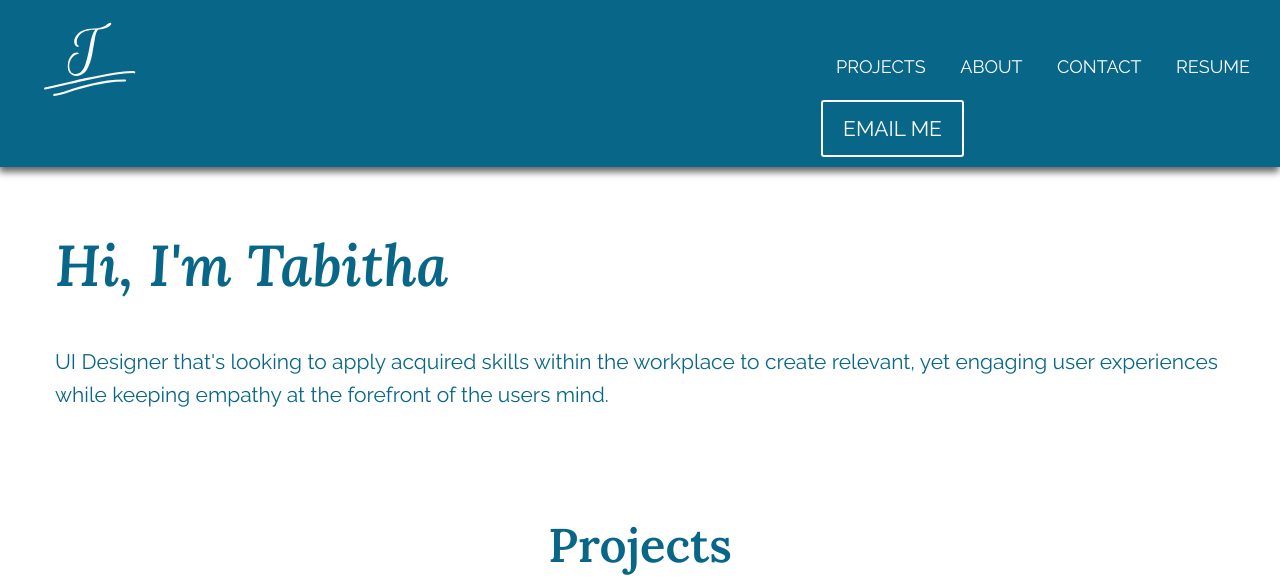
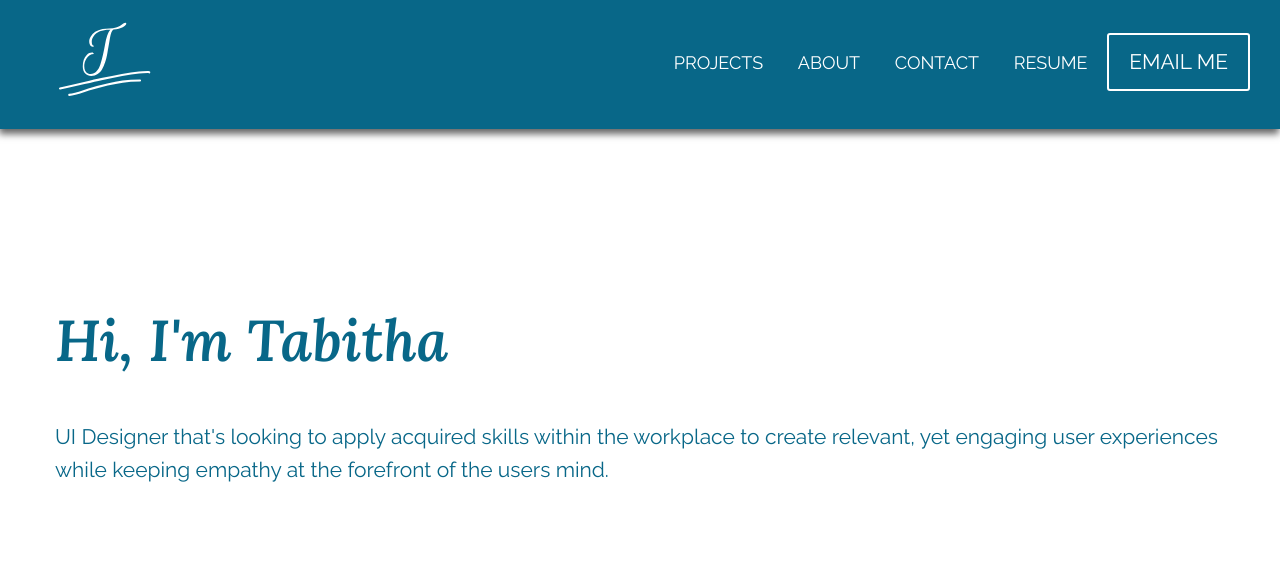
Before and after one commit to TabithaLeonard/portfolio-website, a plain HTML site: page index.html in a window 1280 px wide. Shown: the top 584 px of the page. Drawn offline with nearby package versions, Linux system fonts and the light colour scheme.

Commit message:
Fixed Header for all pgs.

```diff
--- a/css/style.css
+++ b/css/style.css
@@ -91,7 +91,7 @@ header {
   background-color: #086788;
   font-size: 16px;
   text-align: center;
-  padding: 10px 15px;
+  padding: 10px 30px;
   -webkit-box-shadow: -1px 5px 7px 0px rgba(50, 50, 50, 0.75);
   -moz-box-shadow:    -1px 5px 7px 0px rgba(50, 50, 50, 0.75);
   box-shadow:         -1px 5px 7px 0px rgba(50, 50, 50, 0.75);
@@ -147,7 +147,7 @@ nav > ul > li > a {
   font-family: 'lora', serif;
   font-style: italic;
   font-weight: 600;
-  margin-top: 75px;
+  margin-top: 50px;
 }
 
 #projects h2 {
@@ -431,7 +431,6 @@ Main text regular 300: #3E5975;
   nav {
     width: auto;
     float: right;
-    margin-top: 25px;
   }
   body {
     font-size: 18px;
@@ -441,6 +440,7 @@ Main text regular 300: #3E5975;
   }
   #hero {
     text-align: start;
+    margin-top: 150px;
   }
   .col-md-6 {
     width: 50%;
@@ -491,7 +491,7 @@ Main text regular 300: #3E5975;
   nav {
     width: auto;
     float: right;
-    margin-top: 25px;
+    margin-top: 5px;
   }
   body {
     font-size: 21px;
--- a/index.html
+++ b/index.html
@@ -27,10 +27,8 @@
         <li><a href="about.html">About</a></li>
         <li><a href="#contact">Contact</a></li>
         <li><a href="files/resume.pdf" target="_blank">Resume</a></li>
+        <li><a href="mailto:tabitha.l.leonard14@gmail.com" class="button contact">Email Me</a></li>
       </ul>
-      <div>
-        <a href="mailto:tabitha.l.leonard14@gmail.com" class="button contact">Email Me</a>
-      </div>
     </nav>
   </header><!-- End of Header Section -->
 
@@ -1041,7 +1039,7 @@
 
   <footer id="contact">
     <!-- Start of Footer -->
-    <div class="flex-column footer-row">
+    <div class=" flex-column footer-row">
       <div class="flex-column footer-contact">
         <h3>Let's Work Together</h3>
         <div class="flex-row footer-socialicons">
```
Also changed, not shown: about.html (+1 -2 lines), chicthreadscasestudy.html (+1 -2 lines), letsexpatcasestudy.html (+1 -2 lines), moneybuddycasestudy.html (+1 -2 lines).
